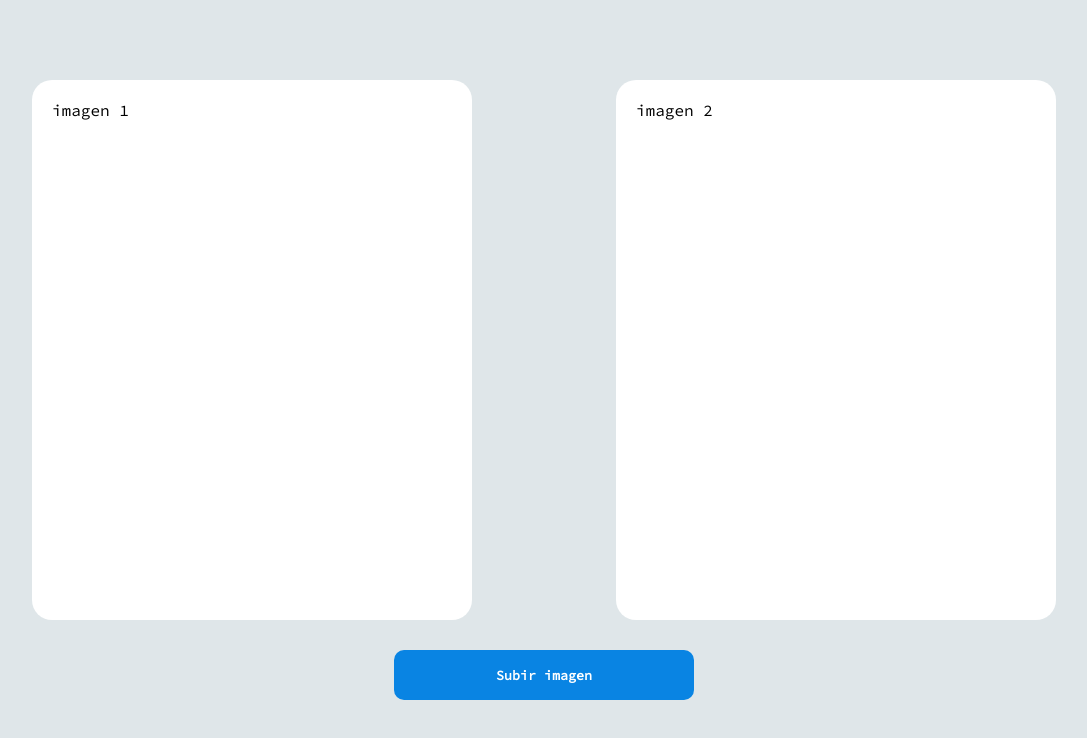
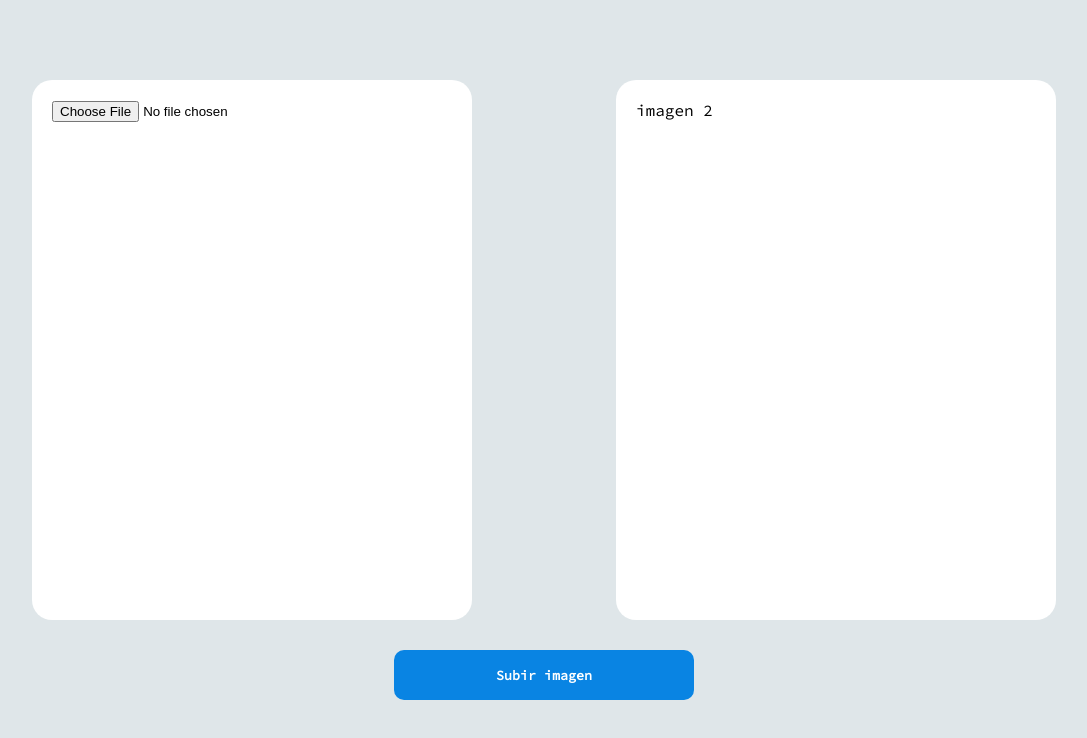
Before and after one commit to QuinsZouls/client-ui-proyecto1-sd, a React app in the folder app/: page / in a window 1280 px wide. Shown: the whole page, without its empty margins (96-1183 px from the left). Built offline with nearby package versions, Linux system fonts and the light colour scheme.

Commit message:
Add socket connection

```diff
--- a/app/src/index.js
+++ b/app/src/index.js
@@ -1,6 +1,6 @@
 import React from 'react';
 import ReactDOM from 'react-dom';
-import Home from './styles/screens/Home';
+import Home from './screens/Home';
 import reportWebVitals from './reportWebVitals';
 
 import './styles/index.scss';
--- /dev/null
+++ b/app/src/screens/Home.js
@@ -0,0 +1,46 @@
+import React, { useState } from 'react';
+import { connectServer } from '../utils/connections';
+import { getBase64 } from '../utils/parser';
+
+const Home = () => {
+  const [imageRaw, setImageRaw] = useState('');
+  const _handleFileInput = async (e) => {
+    let file = e.target.files[0];
+    let imageData = await getBase64(file);
+    setImageRaw(imageData);
+  };
+  //TODO implementar subida al servidor
+  const _handleUploadFile = () => {
+    const [socket] = connectServer();
+    socket.onopen = () => {
+      socket.send(
+        JSON.stringify({
+          option: 'uploadImage',
+          image: imageRaw,
+        })
+      );
+    };
+  };
+  return (
+    <div className="home-screen">
+      <div className="wrapper">
+        <div className="row-image">
+          <div className="image-upload">
+            <input
+              type="file"
+              accept=".png, .jpg, .jpeg"
+              onChange={_handleFileInput}
+            />
+            {imageRaw !== '' && <img src={imageRaw} alt="demo view" />}
+          </div>
+          <div>imagen 2</div>
+        </div>
+        <div className="actions">
+          <button onClick={_handleUploadFile}>Subir imagen</button>
+        </div>
+      </div>
+    </div>
+  );
+};
+
+export default Home;
--- a/app/src/styles/components/screen/home.scss
+++ b/app/src/styles/components/screen/home.scss
@@ -11,8 +11,14 @@
     .row-image {
       display: flex;
       justify-content: space-between;
+      .image-upload {
+        img {
+          margin-top: 30px;
+          width: 100%;
+        }
+      }
       div {
-        min-width: 400px;
+        width: 400px;
         min-height: 500px;
         background-color: #fff;
         padding: 20px;
--- a/app/src/styles/screens/Home.js
+++ /dev/null
@@ -1,19 +0,0 @@
-import React from 'react';
-
-const Home = () => {
-  return (
-    <div className="home-screen">
-      <div className="wrapper">
-        <div className="row-image">
-          <div>imagen 1</div>
-          <div>imagen 2</div>
-        </div>
-        <div className="actions">
-          <button>Subir imagen</button>
-        </div>
-      </div>
-    </div>
-  );
-};
-
-export default Home;
--- /dev/null
+++ b/app/src/utils/connections.js
@@ -0,0 +1,9 @@
+export const connectServer = () => {
+  const socket = new WebSocket(process.env.REACT_APP_SERVER_URL);
+
+  socket.onmessage = ({ data }) => {
+    let parsed = JSON.parse(data);
+    console.log(parsed);
+  };
+  return [socket];
+};
--- /dev/null
+++ b/app/src/utils/parser.js
@@ -0,0 +1,14 @@
+export const getBase64 = (file) => {
+  return new Promise((resolve) => {
+    let baseURL = '';
+    // Make new FileReader
+    let reader = new FileReader();
+
+    reader.readAsDataURL(file);
+
+    reader.onload = () => {
+      baseURL = reader.result;
+      resolve(baseURL);
+    };
+  });
+};
```
